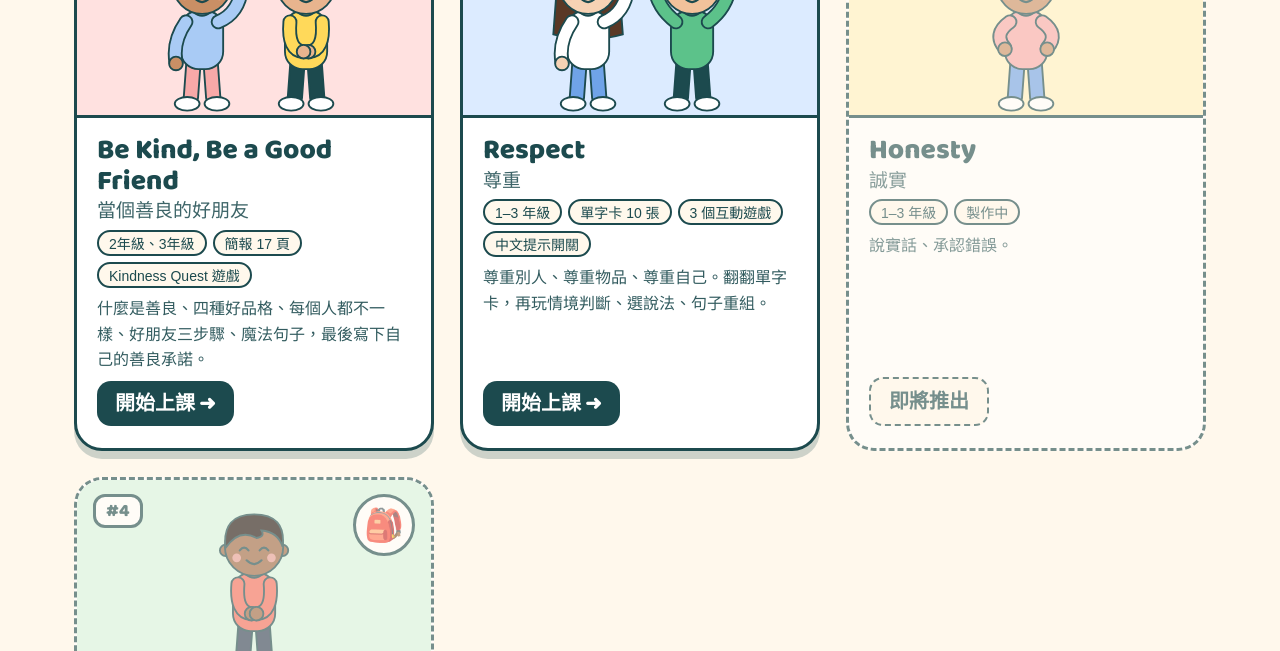
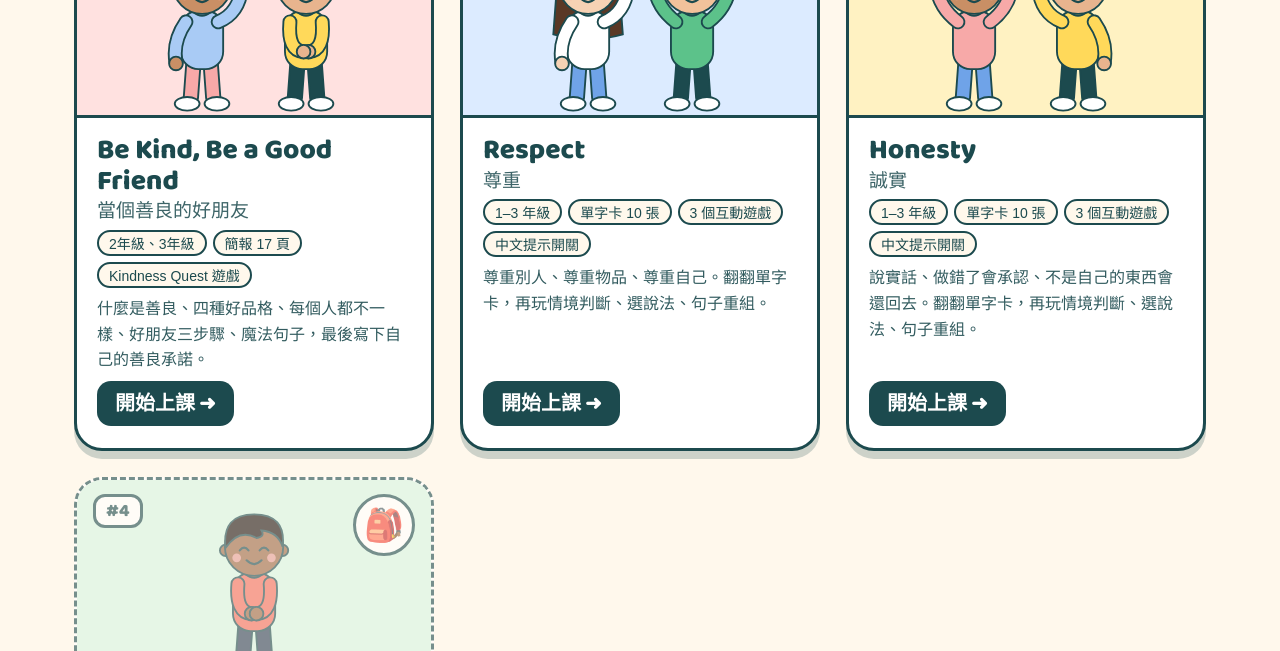
Before and after one commit to xoxo000099/c, a plain HTML site: page index.html in a window 1280 px wide. Shown: the part 697-1348 px from the top of the page. Drawn offline with nearby package versions, Linux system fonts and the light colour scheme; a web font is replaced by a local one.

Commit message:
Add files via upload

```diff
--- a/index.html
+++ b/index.html
@@ -126,8 +126,9 @@ const LESSONS=[
   {href:'respect.html', en:'Respect', zh:'尊重', grades:[1,2,3], emo:'🤝', bg:'#DCEBFF',
    kids:[['amy',{pose:'wave'}],['leo',{pose:'cheer',flip:1}]], tags:['單字卡 10 張','3 個互動遊戲','中文提示開關'],
    desc:'尊重別人、尊重物品、尊重自己。翻翻單字卡，再玩情境判斷、選說法、句子重組。', ready:true},
-  {href:'#', en:'Honesty', zh:'誠實', grades:[1,2,3], emo:'🌟', bg:'#FFF2C2',
-   kids:[['mia',{pose:'hip'}]], tags:['製作中'], desc:'說實話、承認錯誤。', ready:false},
+  {href:'honesty.html', en:'Honesty', zh:'誠實', grades:[1,2,3], emo:'🌟', bg:'#FFF2C2',
+   kids:[['mia',{pose:'cheer'}],['tom',{pose:'wave',flip:1}]], tags:['單字卡 10 張','3 個互動遊戲','中文提示開關'],
+   desc:'說實話、做錯了會承認、不是自己的東西會還回去。翻翻單字卡，再玩情境判斷、選說法、句子重組。', ready:true},
   {href:'#', en:'Responsibility', zh:'負責', grades:[1,2,3], emo:'🎒', bg:'#D6F5E3',
    kids:[['ben',{pose:'hold'}]], tags:['製作中'], desc:'做好自己的事、照顧班上的東西。', ready:false}
 ];
```
